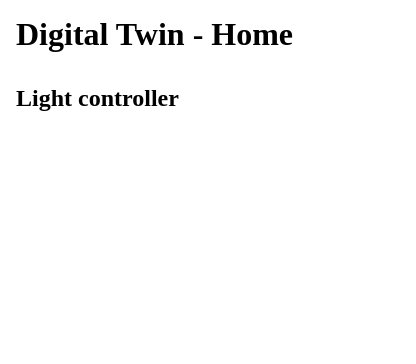
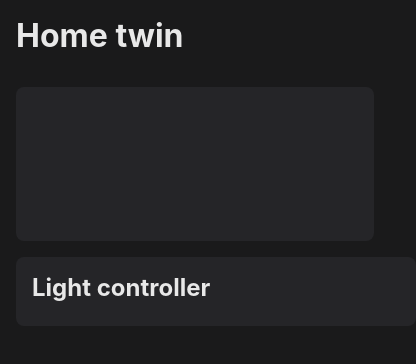
Before and after one commit to sbraende/digital-twin-home, a website built with Vite: page index.html in a window 390 px wide. Shown: the whole page, 416 px wide, since content can reach past the window. Built offline with nearby package versions, Linux system fonts and the light colour scheme; files whose address does not match are found by name; a web font is replaced by a local one.

Commit message:
Implement base-layout

```diff
--- a/index.html
+++ b/index.html
@@ -5,15 +5,18 @@
     <link rel="icon" type="image/svg+xml" href="/vite.svg" />
     <meta name="viewport" content="width=device-width, initial-scale=1.0" />
     <link rel="stylesheet" href="./src/css/styles.css" />
-    <title>Digital Twin</title>
+    <title>Home twin</title>
   </head>
   <body>
     <header class="header">
-      <h1>Digital Twin - Home</h1>
+      <h1>Home twin</h1>
     </header>
     <main>
-      <!-- Light controller section -->
-      <section class="section">
+      <section class="section canvas3D-container">
+        <canvas class="canvas3D"></canvas>
+      </section>
+      <section class="section tab">
+        <!-- Light controller section -->
         <h2 class="section__title">Light controller</h2>
         <ol class="lights-list">
           <!-- <li class="light">
--- /dev/null
+++ b/src/css/base/layout.css
@@ -0,0 +1,35 @@
+body {
+  width: 100%;
+  height: 100vh;
+  background-color: var(--color-primary);
+  display: flex;
+  flex-direction: column;
+  font-family: "inter", sans-serif;
+  background-color: var(--color-background);
+  color: var(--color-text-light);
+}
+
+.header {
+  padding: var(--spacing-medium);
+}
+
+main {
+  width: 100%;
+  padding: var(--spacing-medium);
+  display: flex;
+  gap: var(--spacing-medium);
+}
+
+.section {
+  width: 100%;
+}
+
+.section__title {
+  padding-bottom: var(--spacing-small);
+}
+
+@media screen AND (max-width: 480px) {
+  main {
+    flex-direction: column;
+  }
+}
--- a/src/css/base/variables.css
+++ b/src/css/base/variables.css
@@ -1,9 +1,16 @@
 :root {
   /* COLORS */
-  --color-background: black;
-  --color-primary: white;
+  --color-primary-white: white;
   --color-primary-gray: lightgray;
   --color-dark-gray: gray;
+
+  --color-primary-blue: #85a4ed;
+  --color-text-medium: #686868;
+  --color-text-light: #e8e8e8;
+  --color-text-dark: #333333;
+  --color-background: #1a1a1b;
+  --color-container-background: #252528;
+  --color-accorrdion-background: #343437;
 
   /* SPACING */
   --spacing-x-small: 0.25rem;
--- /dev/null
+++ b/src/css/canvas3d/canvas3d.css
@@ -0,0 +1,5 @@
+.canvas3D-container {
+  flex-grow: 1;
+  background-color: var(--color-container-background);
+  border-radius: var(--border-radius-medium);
+}
--- a/src/css/styles.css
+++ b/src/css/styles.css
@@ -2,5 +2,9 @@
 @import url(./base/variables.css);
 @import url(./base/utilities.css);
 @import url(./base/fonts.css);
+@import url(./base/layout.css);
 
-@import url(./pages/lightsController.css);
+@import url(./tab/tab.css);
+@import url(./tab/lightsController.css);
+
+@import url(./canvas3d/canvas3D.css);
--- a/src/css/pages/lightsController.css
+++ b/src/css/tab/lightsController.css
@@ -1,31 +1,3 @@
-body {
-  width: 100%;
-  height: 100vh;
-  background-color: var(--color-primary);
-  display: flex;
-  flex-direction: column;
-}
-
-.header {
-  padding: var(--spacing-medium);
-}
-
-main {
-  width: 100%;
-  padding: var(--spacing-medium);
-  display: flex;
-  flex-direction: column;
-}
-
-.section {
-  width: 100%;
-}
-
-.section__title {
-  padding-bottom: var(--spacing-small);
-}
-
-/* hueLights */
 .lights-list {
   width: 100%;
   display: flex;
@@ -38,14 +10,21 @@ main {
   padding: var(--spacing-small) var(--spacing-medium);
   display: flex;
   flex-direction: column;
+  gap: var(--spacing-small);
   border-radius: var(--border-radius-medium);
-  background: linear-gradient(90deg, rgba(131, 58, 180, 1) 0%, rgba(253, 29, 29, 1) 50%, rgba(252, 176, 69, 1) 100%);
+  background: linear-gradient(
+    90deg,
+    rgba(131, 58, 180, 1) 0%,
+    rgba(253, 29, 29, 1) 50%,
+    rgba(252, 176, 69, 1) 100%
+  );
 }
 
 .light__top-row-container {
   width: 100%;
   display: flex;
   justify-content: space-between;
+  align-items: center;
 }
 
 .light__icon-and-name {
--- /dev/null
+++ b/src/css/tab/tab.css
@@ -0,0 +1,6 @@
+.tab {
+  width: 400px;
+  padding: var(--spacing-medium);
+  border-radius: var(--border-radius-medium);
+  background-color: var(--color-container-background);
+}
```
